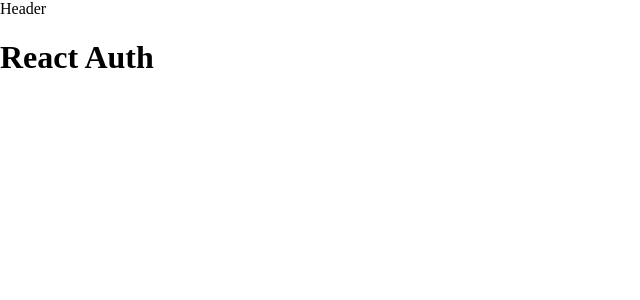
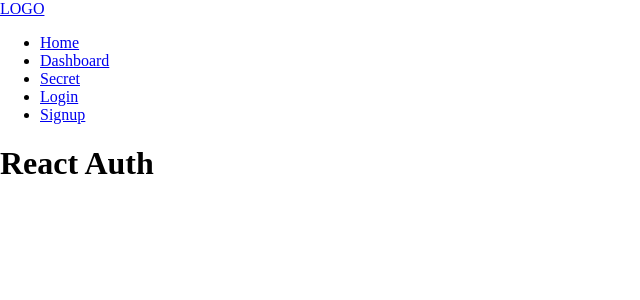
Before and after one commit to sophieviquez/React-Avanzado-modulo6, a React (Vite) app in the folder 03-react-auth/: page / in a window 1280 px wide. Shown: the top 300 px of the page, without its empty margins (0-640 px from the left). Built offline with nearby package versions, Linux system fonts and the light colour scheme.

Commit message:
✨ Add Header Base Menu Structure

```diff
--- a/03-react-auth/src/components/Header/Header.jsx
+++ b/03-react-auth/src/components/Header/Header.jsx
@@ -1,6 +1,26 @@
 const Header = () => {
   return (
-    <div>Header</div>
+    <nav className=''>
+        <a href='/' className=''>LOGO</a>
+
+        <ul className=''>
+            <li className=''>
+                <a href='/' className=''>Home</a>
+            </li>
+            <li className=''>
+                <a href='/dashboard' className=''>Dashboard</a>
+            </li>
+            <li className=''>
+                <a href='/secret' className=''>Secret</a>
+            </li>
+            <li className=''>
+                <a href='/login' className=''>Login</a>
+            </li>
+            <li className=''>
+                <a href='/register' className=''>Signup</a>
+            </li>
+        </ul>
+    </nav>
   )
 }
 export default Header
```
